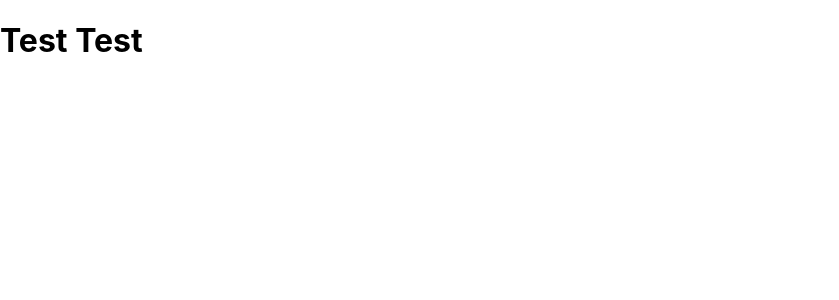
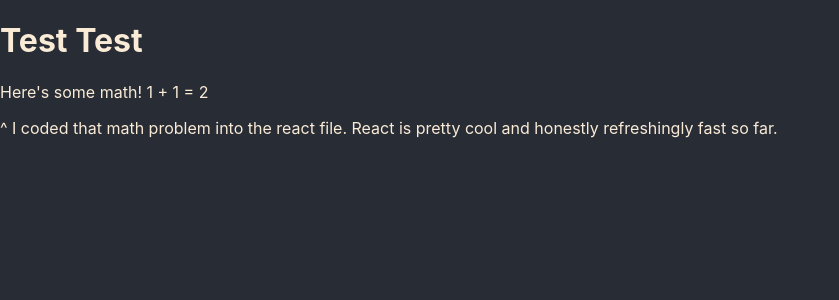
Before and after one commit to ItsFelixRodriguez/jammming, a React (Create React App) app: page / in a window 1280 px wide. Shown: the top 300 px of the page, without its empty margins (0-839 px from the left). Built offline with nearby package versions, Linux system fonts and the light colour scheme.

Commit message:
Messing around with importing css into a component

```diff
--- a/src/components/App/App.css
+++ b/src/components/App/App.css
@@ -0,0 +1,4 @@
+* {
+    background-color: #282c34;
+    color: antiquewhite;
+}
--- a/src/components/App/AppComponent.js
+++ b/src/components/App/AppComponent.js
@@ -1,8 +1,16 @@
 import React from "react";
+import './App.css'
+
 
 function AppComponent() {
     return (
+        <div>
         <h1>Test Test</h1>
+        <p> Here's some math! 1 + 1 = {1+1} </p>
+        <p>^ I coded that math problem into the react file. React is pretty cool and honestly refreshingly fast so far.
+        </p>
+        </div>
+
     )
 }
 
```
